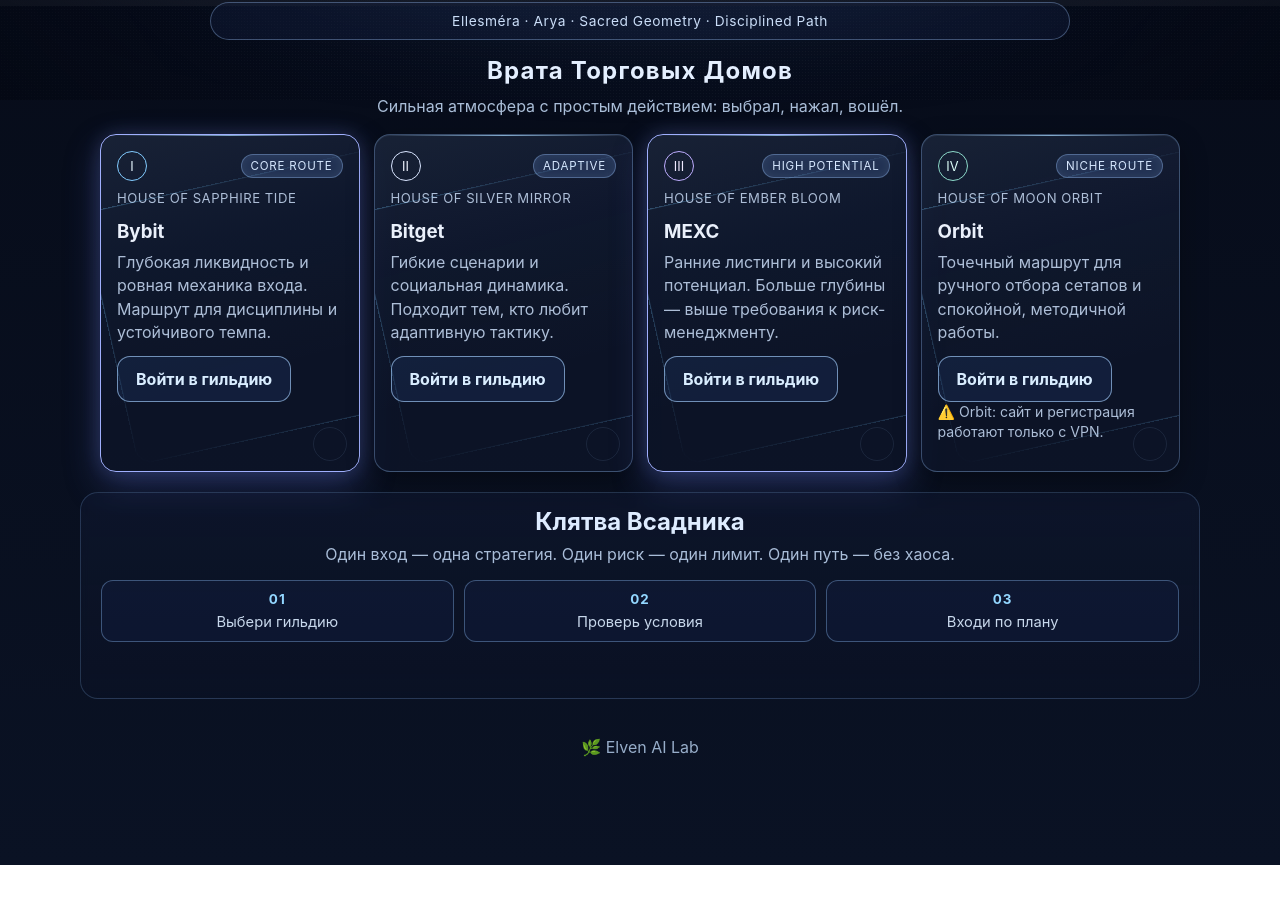
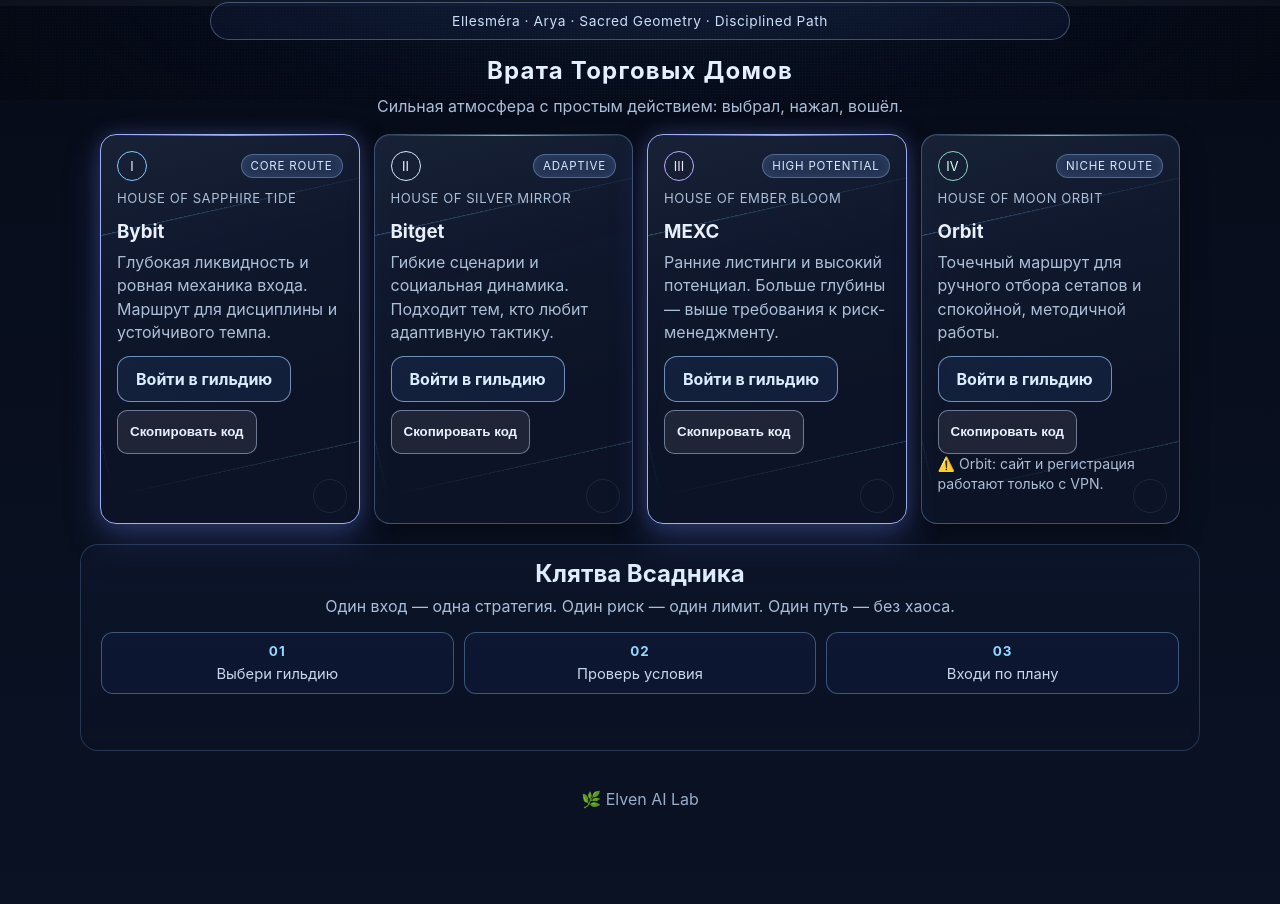
Before and after one commit to kenform/-eragon-exchange-site-next, a Next.js app: page / in a window 1280 px wide. Shown: the part 700-1604 px from the top of the page. Before the commit the page ends 1565 px from the top, so only its background shows below. Built offline with nearby package versions, Linux system fonts and the light colour scheme; grey boxes are pictures that could not be loaded.

Commit message:
feat: add cinematic toggle, referral copy button, click analytics, and adaptive low-fps mode

```diff
--- a/app/globals.css
+++ b/app/globals.css
@@ -58,6 +58,7 @@
 .top-nav nav a:hover::after{transform:scaleX(1);opacity:1}
 .mini-cta{text-decoration:none;color:#eaf5ff;font-size:.84rem;border:1px solid rgba(168,209,255,.45);padding:5px 10px;border-radius:999px;background:rgba(56,92,165,.26);box-shadow:0 0 0 rgba(132,199,255,0);transition:box-shadow .26s ease, border-color .26s ease, transform .2s ease}
 .mini-cta:hover{border-color:rgba(187,223,255,.72);box-shadow:0 0 16px rgba(122,192,255,.28);transform:translateY(-1px)}
+.mini-cta-toggle{cursor:pointer}
 
 .hero{position:relative;min-height:80vh;display:grid;place-items:center;padding:58px 20px 22px;overflow:hidden;z-index:1;transform:translate3d(calc(var(--mx) * .12), calc(var(--my) * .08), 0)}
 .hero::before{content:"";position:absolute;inset:-1px 0 auto 0;height:26vh;pointer-events:none;background:linear-gradient(180deg, rgba(8,14,30,.46) 0%, rgba(8,14,30,.2) 44%, rgba(8,14,30,0) 100%);z-index:1}
@@ -141,6 +142,9 @@
 .gate p{margin:0 0 12px;color:#adbed7;line-height:1.45}
 .btn-ghost{border:1px solid rgba(168,208,255,.64);color:#d9edff;background:rgba(42,73,133,.22);box-shadow:0 0 0 rgba(130,198,255,0);transition:background .24s ease, box-shadow .24s ease, border-color .24s ease, transform .2s ease}
 .btn-ghost:hover{background:rgba(79,122,196,.28);border-color:rgba(192,228,255,.82);box-shadow:0 0 18px rgba(126,197,255,.28);transform:translateY(-1px)}
+.gate-actions{display:flex;gap:8px;flex-wrap:wrap}
+.btn-copy{padding:10px 12px;border-radius:10px;border:1px solid rgba(207,221,255,.46);background:rgba(255,255,255,.08);color:#e8f2ff;font-weight:600;cursor:pointer;transition:background .22s ease, border-color .22s ease}
+.btn-copy:hover{background:rgba(255,255,255,.14);border-color:rgba(225,238,255,.68)}
 .note{margin-top:10px;font-size:.88rem;color:#d6dbff;line-height:1.35}
 
 .oath{text-align:center;padding:14px 20px 56px;border:1px solid rgba(146,194,255,.2);border-radius:18px;background:linear-gradient(180deg, rgba(26,38,74,.24), rgba(13,22,43,.2));backdrop-filter:blur(4px)}
@@ -186,6 +190,29 @@
   .mobile-sticky-cta{display:block;position:fixed;left:0;right:0;bottom:0;z-index:5;padding:10px 14px 14px;background:linear-gradient(180deg, rgba(10,14,30,0) 0%, rgba(10,14,30,.88) 26%, rgba(10,14,30,.96) 100%)}
   .mobile-sticky-cta .btn{display:block;width:100%;text-align:center}
 }
+:root.cinematic-off .atmo-stars,
+:root.cinematic-off .atmo-dust,
+:root.cinematic-off .atmo-fog-mid,
+:root.cinematic-off .atmo-fog-front,
+:root.cinematic-off .moonbeams,
+:root.cinematic-off .dragon-silhouette-layer {
+  opacity: 0 !important;
+}
+
+:root.cinematic-off .hero,
+:root.low-fps .hero {
+  transform: none !important;
+}
+
+:root.low-fps .atmo-noise,
+:root.low-fps .atmo-dust,
+:root.low-fps .atmo-fog-mid,
+:root.low-fps .atmo-fog-front,
+:root.low-fps .moonbeam,
+:root.low-fps .rune {
+  animation: none !important;
+}
+
 @media (prefers-reduced-motion: reduce){
   .atmo,.portal-halo,.rune-ring,.rune,.hero-title,.atmo-dust,.moonbeam,.hero-sigil-clean,.portal-ornament,.atmo-fog-mid,.atmo-aether{animation:none!important}
 }
--- a/components/ExchangeCard.jsx
+++ b/components/ExchangeCard.jsx
@@ -1,4 +1,13 @@
 export default function ExchangeCard({ item }) {
+  const onCopy = async () => {
+    if (!item.refCode) return;
+    try {
+      await navigator.clipboard.writeText(item.refCode);
+    } catch {
+      // noop
+    }
+  };
+
   return (
     <article className={`gate reveal tone-${item.tone} ${item.highlight ? 'highlighted' : ''}`}>
       <div className="gate-topline" aria-hidden="true" />
@@ -14,9 +23,30 @@
       <h3>{item.name}</h3>
       <p>{item.desc}</p>
 
-      <a className="btn btn-ghost" href={item.href} target="_blank" rel="noopener noreferrer">
-        Войти в гильдию
-      </a>
+      <div className="gate-actions">
+        <a
+          className="btn btn-ghost"
+          href={item.href}
+          target="_blank"
+          rel="noopener noreferrer"
+          data-track="exchange-click"
+          data-exchange={item.id}
+        >
+          Войти в гильдию
+        </a>
+        {item.refCode ? (
+          <button
+            type="button"
+            className="btn btn-copy"
+            onClick={onCopy}
+            data-track="copy-ref"
+            data-exchange={item.id}
+            aria-label={`Скопировать код ${item.name}`}
+          >
+            Скопировать код
+          </button>
+        ) : null}
+      </div>
 
       {item.note ? <p className="note">{item.note}</p> : null}
     </article>
--- a/components/exchange-data.js
+++ b/components/exchange-data.js
@@ -6,6 +6,7 @@
     name: 'Bybit',
     desc: 'Глубокая ликвидность и ровная механика входа. Маршрут для дисциплины и устойчивого темпа.',
     href: 'https://www.bybit.com/invite?ref=W2DDND',
+    refCode: 'W2DDND',
     tone: 'sapphire',
     badge: 'Core Route',
     highlight: true,
@@ -17,6 +18,7 @@
     name: 'Bitget',
     desc: 'Гибкие сценарии и социальная динамика. Подходит тем, кто любит адаптивную тактику.',
     href: 'https://www.bitget.com/ru/referral/register?clacCode=GF5KD76T&from=%2Fru%2Fevents%2Freferral-all-program&source=events&utmSource=PremierInviter',
+    refCode: 'GF5KD76T',
     tone: 'silver',
     badge: 'Adaptive',
     highlight: false,
@@ -28,6 +30,7 @@
     name: 'MEXC',
     desc: 'Ранние листинги и высокий потенциал. Больше глубины — выше требования к риск-менеджменту.',
     href: 'https://promote.mexc.com/r/vu6RfizpRR',
+    refCode: 'vu6RfizpRR',
     tone: 'violet',
     badge: 'High Potential',
     highlight: true,
@@ -39,6 +42,7 @@
     name: 'Orbit',
     desc: 'Точечный маршрут для ручного отбора сетапов и спокойной, методичной работы.',
     href: 'https://www.ourbit.com/ru-RU/auth/signup?inviteCode=6B2LY7',
+    refCode: '6B2LY7',
     tone: 'emerald',
     badge: 'Niche Route',
     note: '⚠️ Orbit: сайт и регистрация работают только с VPN.',
```
Also changed, not shown: app/page.jsx (+98 -7 lines).
